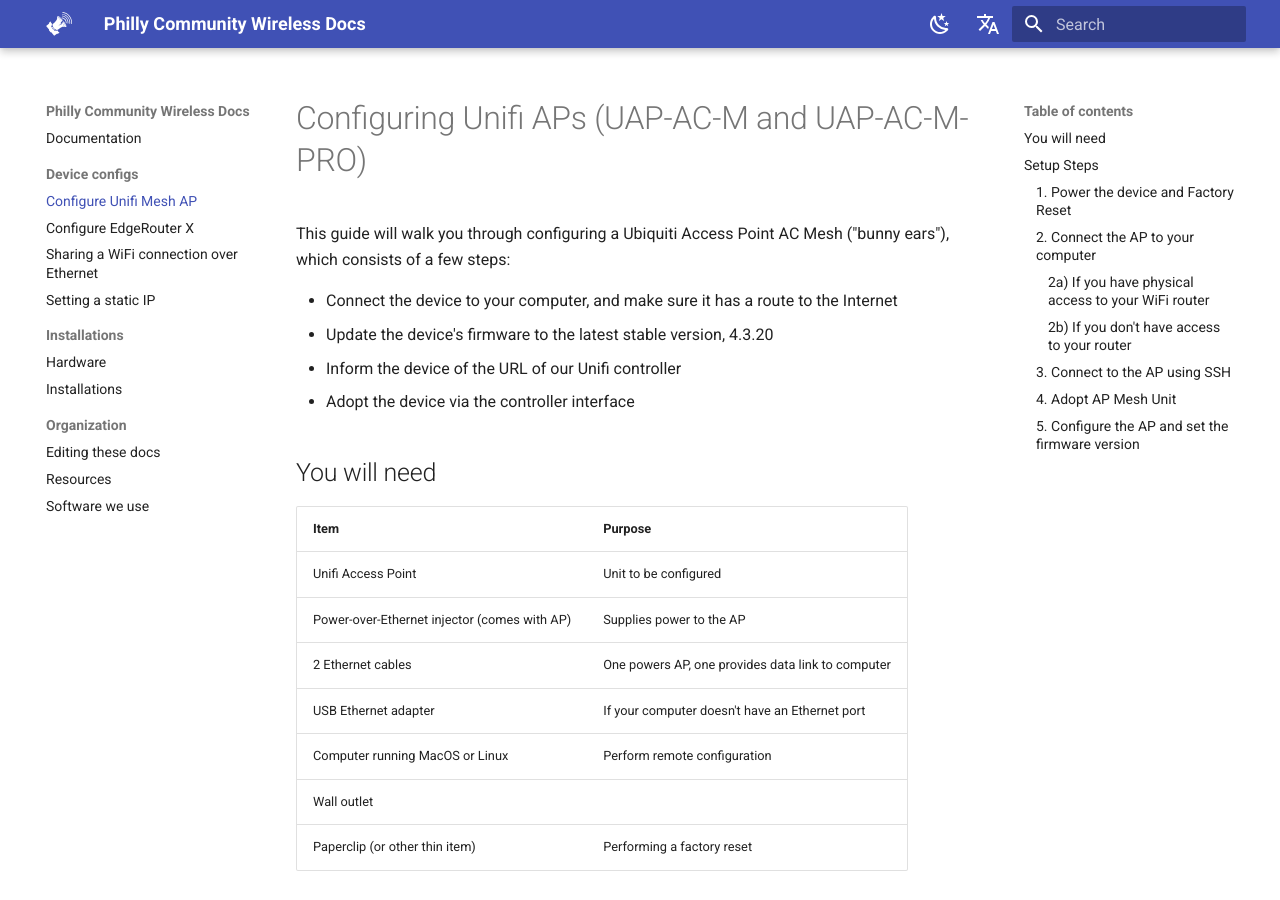
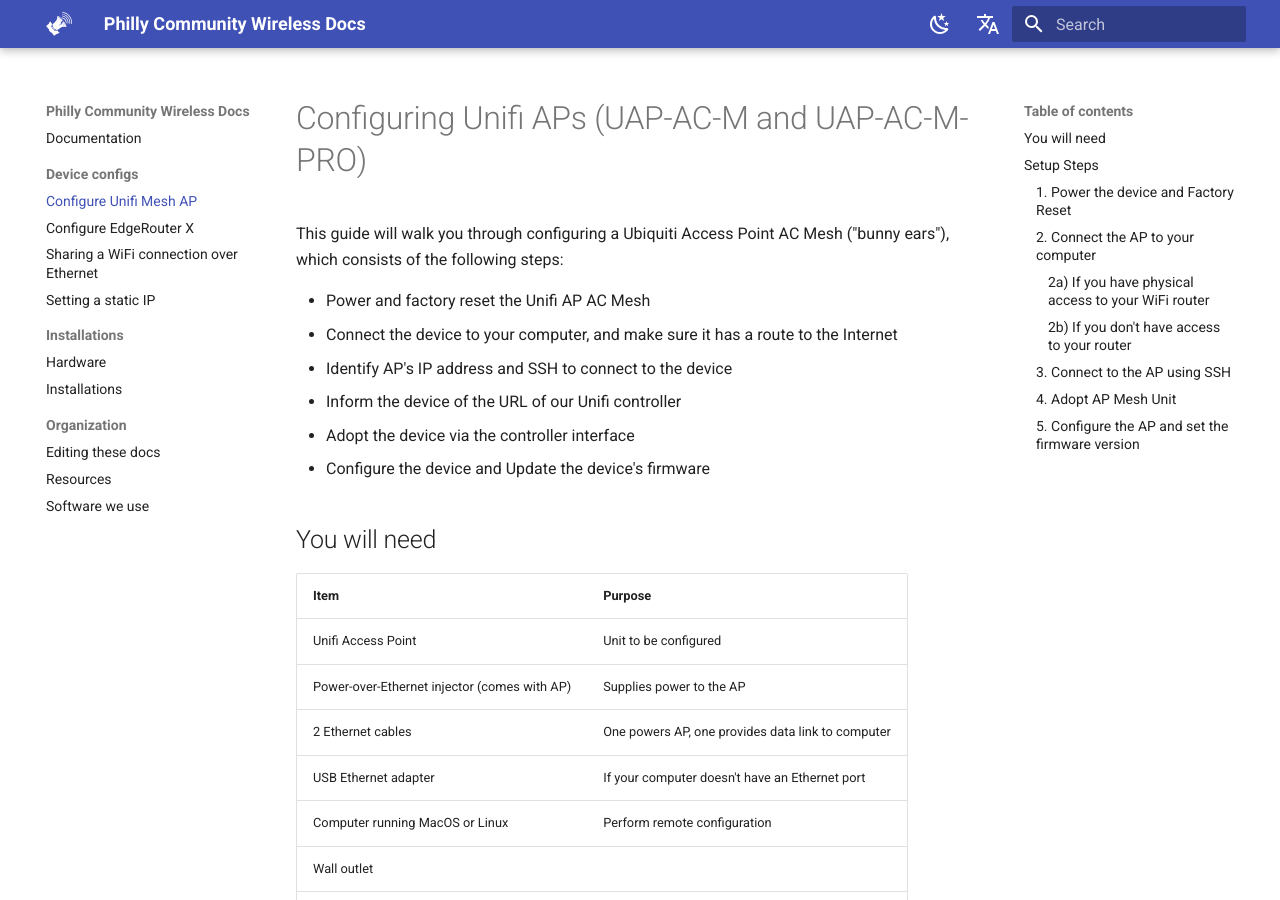
Before and after one commit to phillycommunitywireless/docs, an MkDocs documentation site: the page built from docs/device-configs/configure-ap-mesh.md, in a window 1280 px wide and 900 px high. Built offline with MkDocs 1.6.1 and Material for MkDocs 9.7.7, drawn with Linux system fonts in a browser that asks for light colours.

Commit message:
Update configure-ap-mesh.md

```diff
--- a/docs/device-configs/configure-ap-mesh.md
+++ b/docs/device-configs/configure-ap-mesh.md
@@ -4,12 +4,14 @@
 
 # Configuring Unifi APs (UAP-AC-M and UAP-AC-M-PRO)
 
-This guide will walk you through configuring a Ubiquiti Access Point AC Mesh ("bunny ears"), which consists of a few steps:
+This guide will walk you through configuring a Ubiquiti Access Point AC Mesh ("bunny ears"), which consists of the following steps:
 
+- Power and factory reset the Unifi AP AC Mesh
 - Connect the device to your computer, and make sure it has a route to the Internet
-- Update the device's firmware to the latest stable version, 4.3.20
+- Identify AP's IP address and SSH to connect to the device
 - Inform the device of the URL of our Unifi controller
 - Adopt the device via the controller interface
+- Configure the device and Update the device's firmware
 
 ## You will need
 
```
